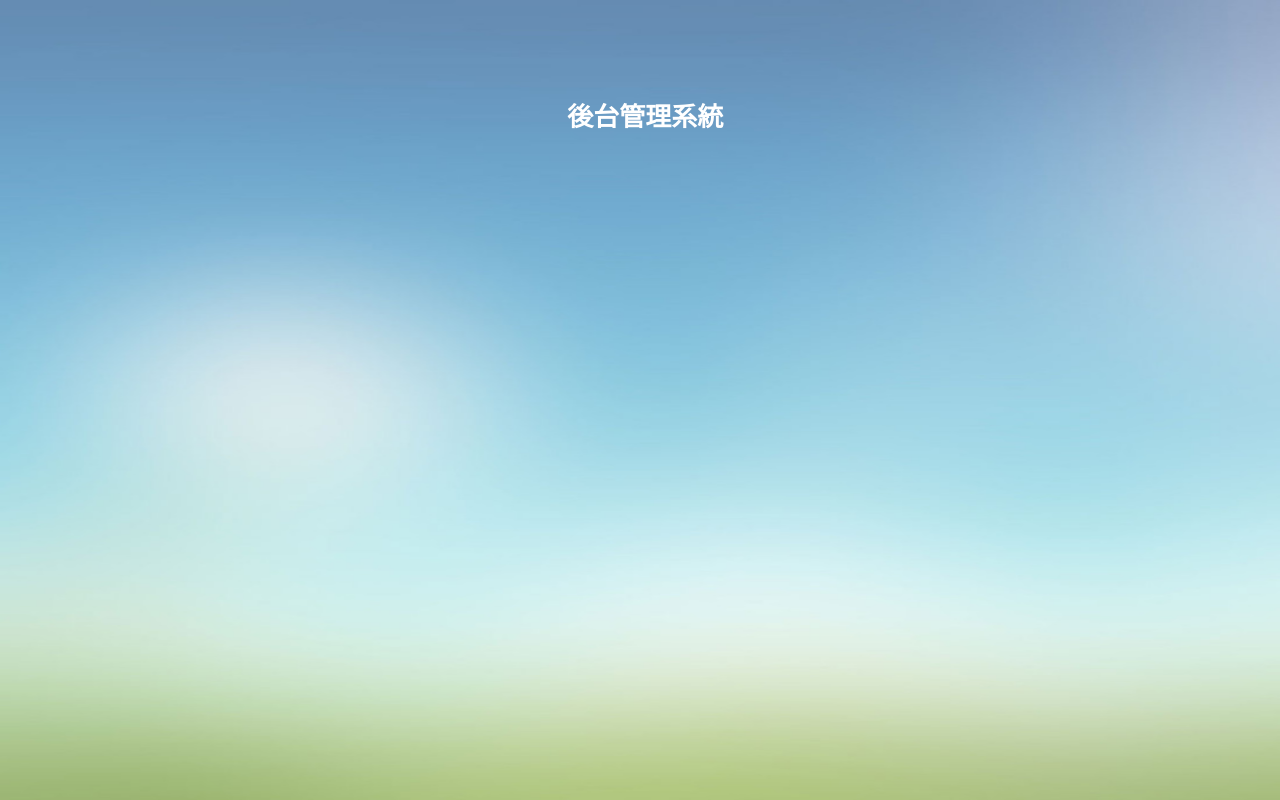
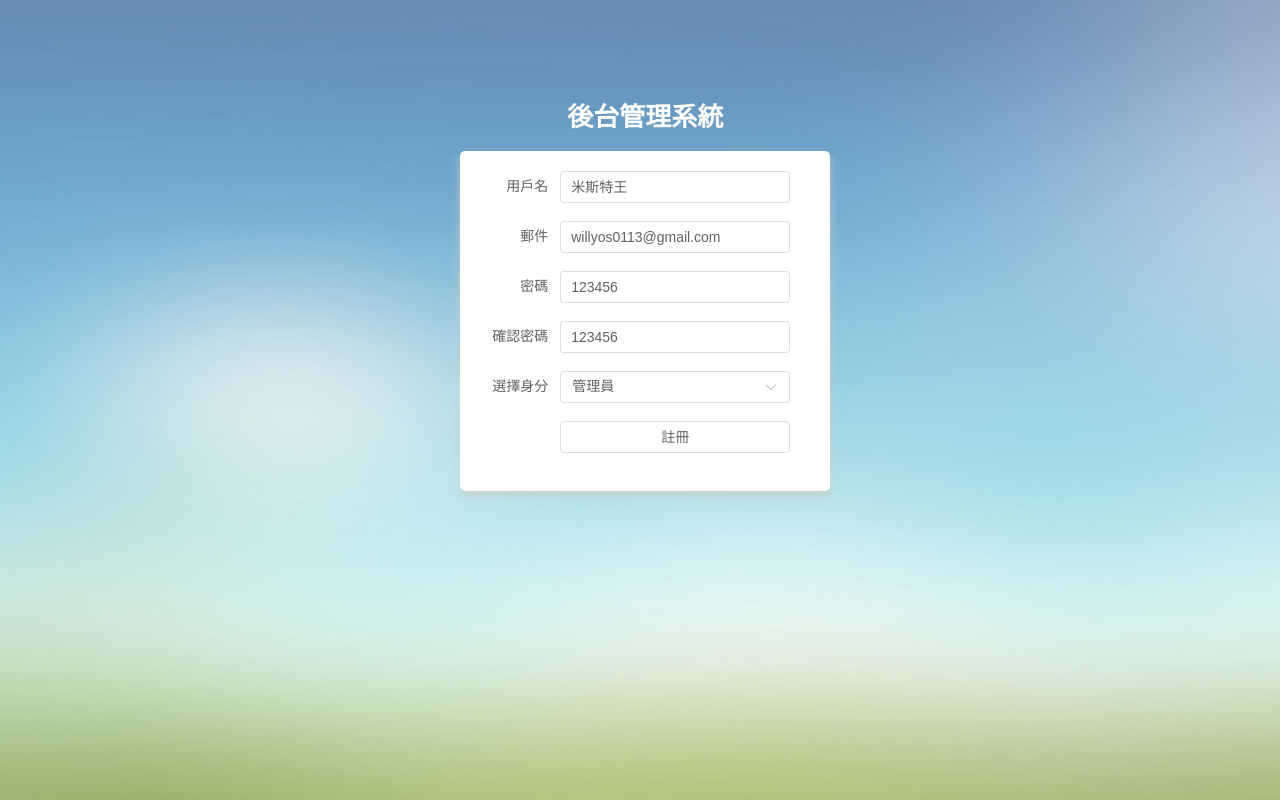
Before and after one commit to willyos0113/vue3-vite-ts-vuex-element-plus, a Vue app: page /register in a window 1280 px wide. Built offline with nearby package versions, Linux system fonts and the light colour scheme.

Commit message:
update the register form with 2way data binding.

```diff
--- a/components.d.ts
+++ b/components.d.ts
@@ -9,6 +9,11 @@ export {}
 declare module 'vue' {
   export interface GlobalComponents {
     ElButton: typeof import('element-plus/es')['ElButton']
+    ElForm: typeof import('element-plus/es')['ElForm']
+    ElFormItem: typeof import('element-plus/es')['ElFormItem']
+    ElInput: typeof import('element-plus/es')['ElInput']
+    ElOption: typeof import('element-plus/es')['ElOption']
+    ElSelect: typeof import('element-plus/es')['ElSelect']
     RouterLink: typeof import('vue-router')['RouterLink']
     RouterView: typeof import('vue-router')['RouterView']
   }
--- a/src/views/Register.vue
+++ b/src/views/Register.vue
@@ -1,10 +1,60 @@
-<script setup lang="ts"></script>
+<script setup lang="ts">
+import { ref } from "vue";
+
+// 定義響應數據
+const registerUser = ref({
+  name: "米斯特王",
+  email: "willyos0113@gmail.com",
+  password: "123456",
+  password2: "123456",
+  identity: "管理員",
+});
+</script>
 
 <template>
   <div class="register">
     <section class="form-container">
       <div class="manage-tip">
         <span class="title">後台管理系統</span>
+        <el-form
+          v-model="registerUser"
+          class="register-form"
+          label-width="80px"
+        >
+          <el-form-item label="用戶名" prop="name">
+            <el-input
+              v-model="registerUser.name"
+              placeholder="請輸入用戶名"
+            ></el-input>
+          </el-form-item>
+          <el-form-item label="郵件" prop="email">
+            <el-input
+              v-model="registerUser.email"
+              placeholder="請輸入郵件"
+            ></el-input>
+          </el-form-item>
+          <el-form-item label="密碼" prop="password">
+            <el-input
+              v-model="registerUser.password"
+              placeholder="請輸入密碼"
+            ></el-input>
+          </el-form-item>
+          <el-form-item label="確認密碼" prop="password2">
+            <el-input
+              v-model="registerUser.password2"
+              placeholder="請確認密碼"
+            ></el-input>
+          </el-form-item>
+          <el-form-item label="選擇身分">
+            <el-select v-model="registerUser.identity" placeholder="選擇身分">
+              <el-option label="管理員" value="manager"></el-option>
+              <el-option label="員工" value="employee"></el-option>
+            </el-select>
+          </el-form-item>
+          <el-form-item>
+            <el-button class="submit-btn">註冊</el-button>
+          </el-form-item>
+        </el-form>
       </div>
     </section>
   </div>
@@ -34,4 +84,14 @@
   font-size: 26px;
   color: #fff;
 }
+.register-form {
+  margin-top: 20px;
+  background-color: #fff;
+  padding: 20px 40px 20px 20px;
+  border-radius: 5px;
+  box-shadow: 0px 5px 10px #cccc;
+}
+.submit-btn {
+  width: 100%;
+}
 </style>
```
